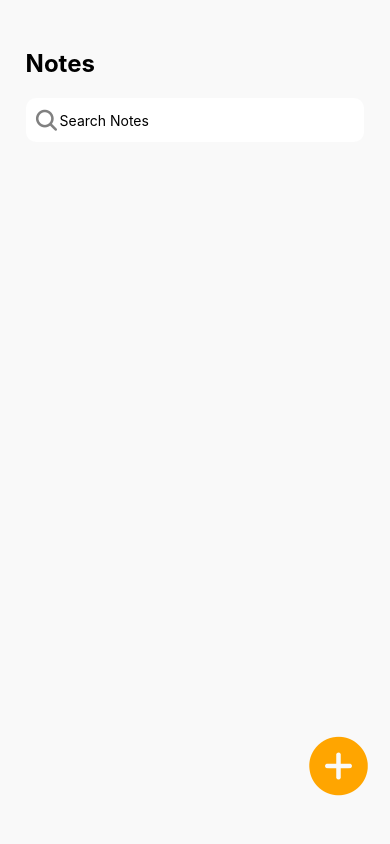
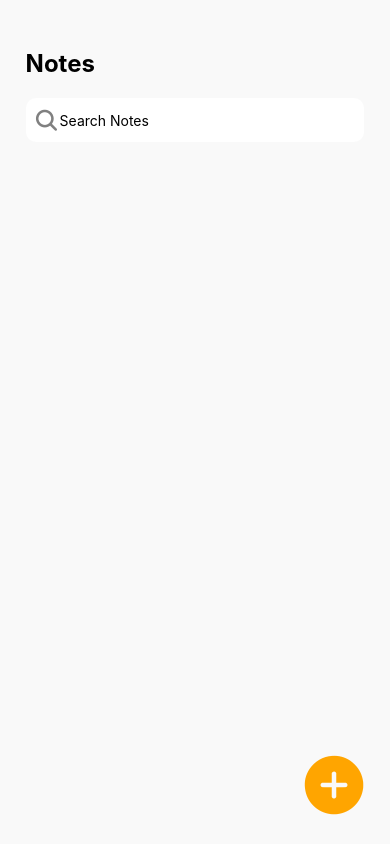
Before and after one commit to ArfatChowdhury/notes-app, a React Native app: screen /Home in a window 390 px wide. Built offline with nearby package versions, Linux system fonts and the light colour scheme.

Commit message:
fixing error

```diff
--- a/Screens/HomeScreen.jsx
+++ b/Screens/HomeScreen.jsx
@@ -46,12 +46,13 @@ const HomeScreen = () => {
                     onChangeText={setSearchQuery}
                 />
             </View>
-            <View>
+            <View style={styles.notesCon}>
                 <FlatList
                     data={searchQuery ? filteredNotes : notes}
                     keyExtractor={(item) => String(item.id)}
                     renderItem={({item}) => <RenderNoteItems item={item}
-                    showsVerticalScrollIndicator={false}/> }
+                    showsVerticalScrollIndicator={false}
+                    contentContainerStyle={styles.flatListContent}/> }
                 />
             </View>
             <TouchableOpacity
@@ -83,8 +84,16 @@ const styles = StyleSheet.create({
         paddingVertical: '10%'
     },
     addContainer: {
-        flex: 1,
-        justifyContent: "flex-end",
-        alignItems: 'flex-end'
-    }
+        position: 'absolute',
+        bottom: 20,
+        right: 20,
+        zIndex: 1000,
+    },
+    notesCon:{
+        flex: 1, // This takes all available space
+        marginBottom: 10,
+    },
+    flatListContent: {
+        paddingBottom: 20, // Extra padding at bottom
+    },
 })
--- a/Screens/NoteInput.jsx
+++ b/Screens/NoteInput.jsx
@@ -1,5 +1,5 @@
 import { StyleSheet, Text, TextInput, View } from 'react-native'
-import React, { useEffect, useState } from 'react'
+import React, { useEffect, useRef, useState } from 'react'
 import AsyncStorage from '@react-native-async-storage/async-storage'
 import { useFocusEffect } from '@react-navigation/native'
 
@@ -10,12 +10,16 @@ const NoteInput = () => {
     const [description, setDescription] = useState('')
     const [date, setDate] = useState(null)
     const [notes, setNotes] = useState([])
+    const hasSavedRef = useRef(false)
+
     const generateId = () => {
         return Date.now().toString()
     }
     const handleSave = async () => {
-        if (title.trim() || description.trim()) {
-            try {
+        if (hasSavedRef.current || (!title.trim() && !description.trim())) {
+            return
+        }
+          try {
                 const currentDate = new Date().toLocaleDateString('en-US', {
                     year: 'numeric',
                     month: 'long',
@@ -23,6 +27,9 @@ const NoteInput = () => {
                     hour: '2-digit',
                     minute: '2-digit'
                 })
+                const existingNotesJSON = await AsyncStorage.getItem('notes')
+                const existingNotes = existingNotesJSON ? JSON.parse(existingNotesJSON) : []
+
                 const newNotes = {
                     id: generateId(),
                     title: title,
@@ -30,8 +37,10 @@ const NoteInput = () => {
                     date: currentDate,
                     timestamp: Date.now()
                 }
-                const updateNotes = [...notes, newNotes]
+
+                const updateNotes = [...existingNotes, newNotes]
                 await AsyncStorage.setItem('notes', JSON.stringify(updateNotes))
+                hasSavedRef.current = true
                 setDate(currentDate)
                 setNotes(updateNotes)
 
@@ -40,13 +49,15 @@ const NoteInput = () => {
                 console.log(err);
 
             }
-        }
+
     }
 
     useEffect(() => {
         const timeoutId = setTimeout(() => {
-            handleSave()
-        }, 1000)
+            if (title.trim() || description.trim()) {
+                handleSave()
+            }
+        }, 2000)
         return () => clearTimeout(timeoutId)
     }, [title, description])
 
@@ -56,6 +67,18 @@ const NoteInput = () => {
         React.useCallback(() => {
             return () => {
                 handleSave()
+            }
+        }, [title, description])
+    )
+    useFocusEffect(
+        React.useCallback(() => {
+            hasSavedRef.current = false
+
+            return () => {
+
+                if (!hasSavedRef.current && (title.trim() || description.trim())) {
+                    handleSave()
+                }
             }
         }, [title, description])
     )
```
